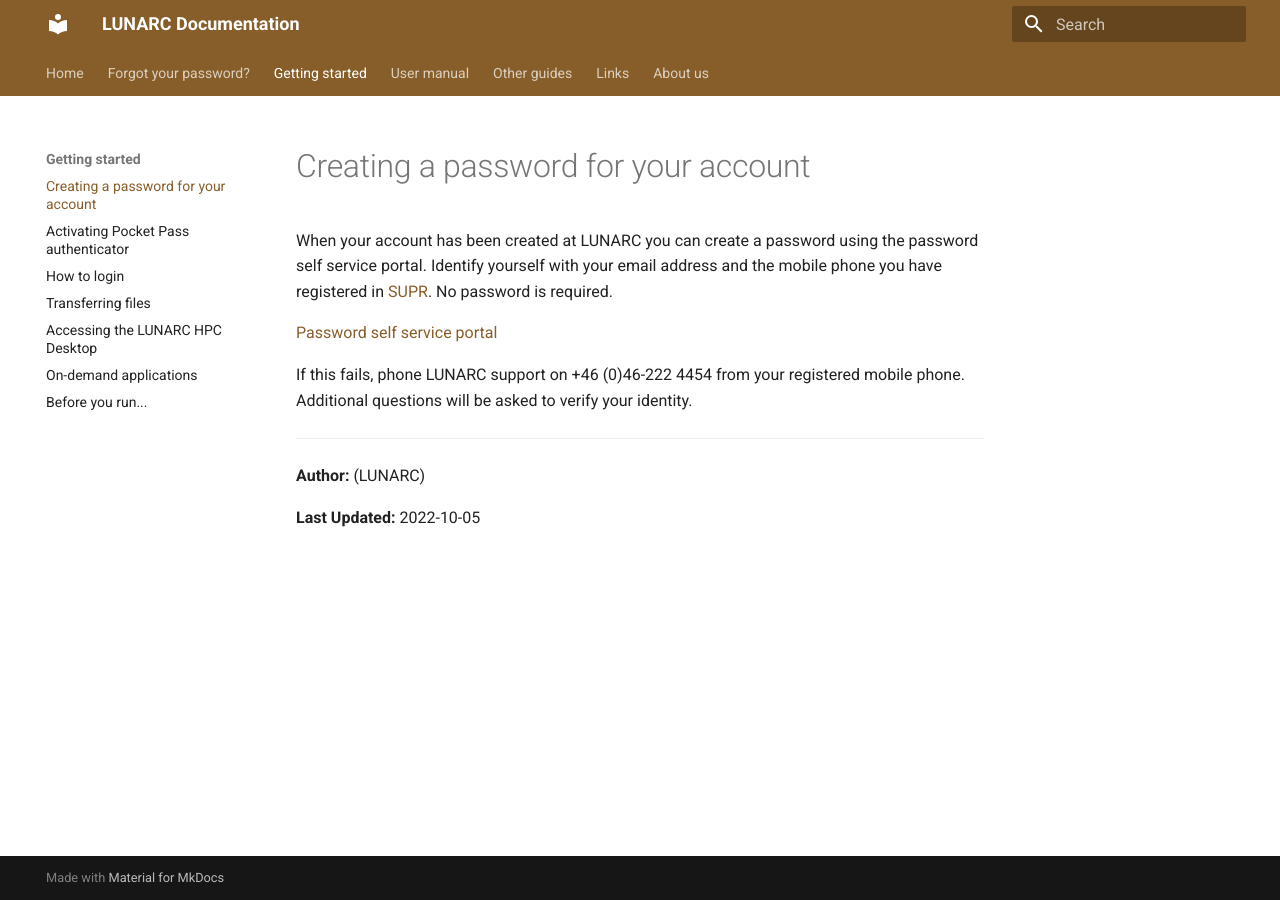
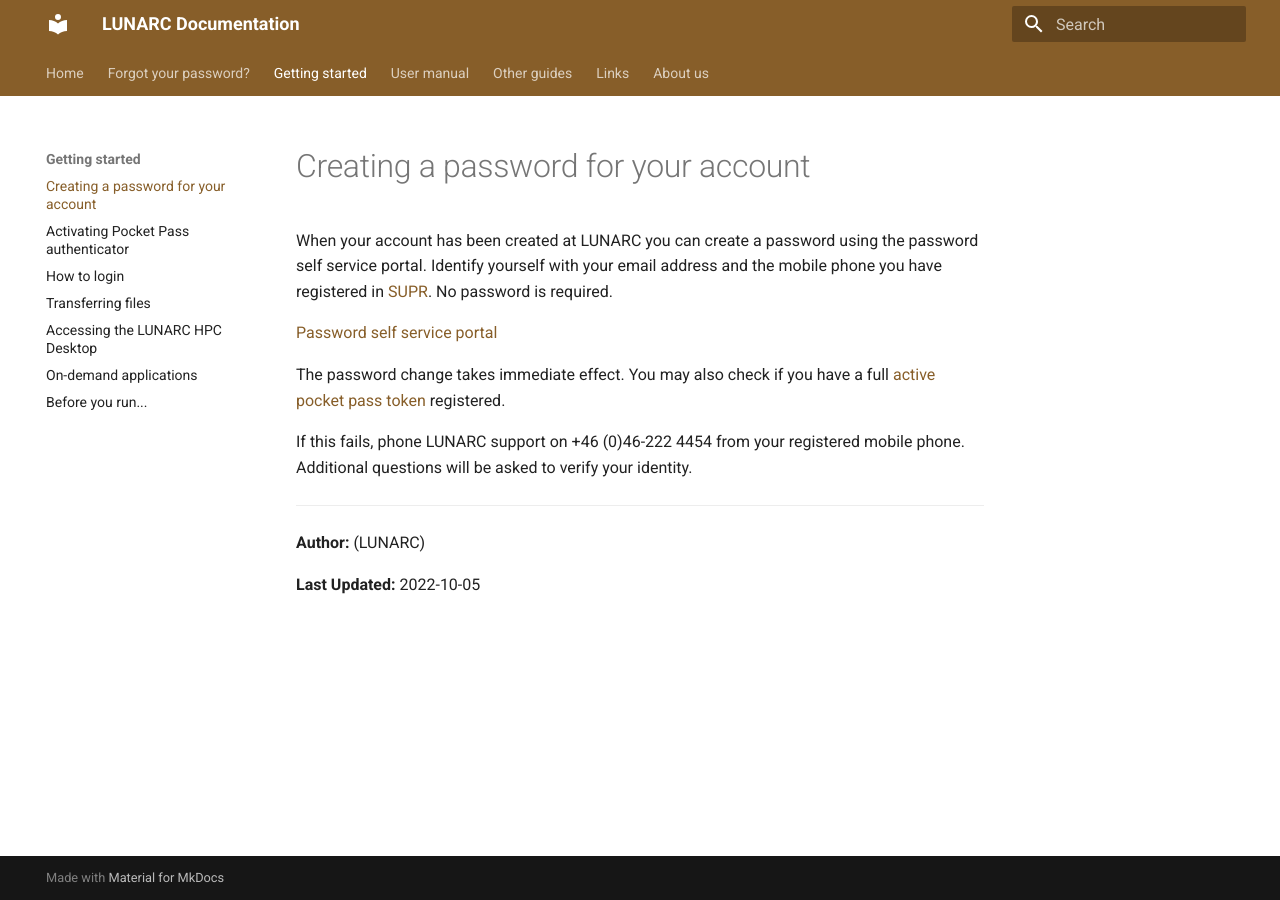
Before and after one commit to lunarc/lunarc_docs, an MkDocs documentation site: the page built from docs/getting_started/login_password.md, in a window 1280 px wide. Built offline with MkDocs 1.6.1 and Material for MkDocs 9.7.7, drawn with Linux system fonts in a browser that asks for light colours; comment, search, counter and statistics services are not loaded.

Commit message:
Update login_password.md
Updated info about how long takes before password change takes effect

```diff
--- a/docs/getting_started/login_password.md
+++ b/docs/getting_started/login_password.md
@@ -3,6 +3,8 @@
 When your account has been created at LUNARC you can create a password using the password self service portal. Identify yourself with your email address and the mobile phone you have registered in [SUPR](https://supr.snic.se/person/). No password is required.
 
 [Password self service portal](https://phenix3.lunarc.lu.se/pss)
+
+The password change takes immediate effect. You may also check if you have a full [active pocket pass token](https://lunarc-documentation.readthedocs.io/en/latest/getting_started/authenticator_howto/#checking-the-validity-of-your-token) registered.
 
 If this fails, phone LUNARC support on +46 (0)46-222 4454 from your registered mobile phone. Additional questions will be asked to verify your identity.
 
```
